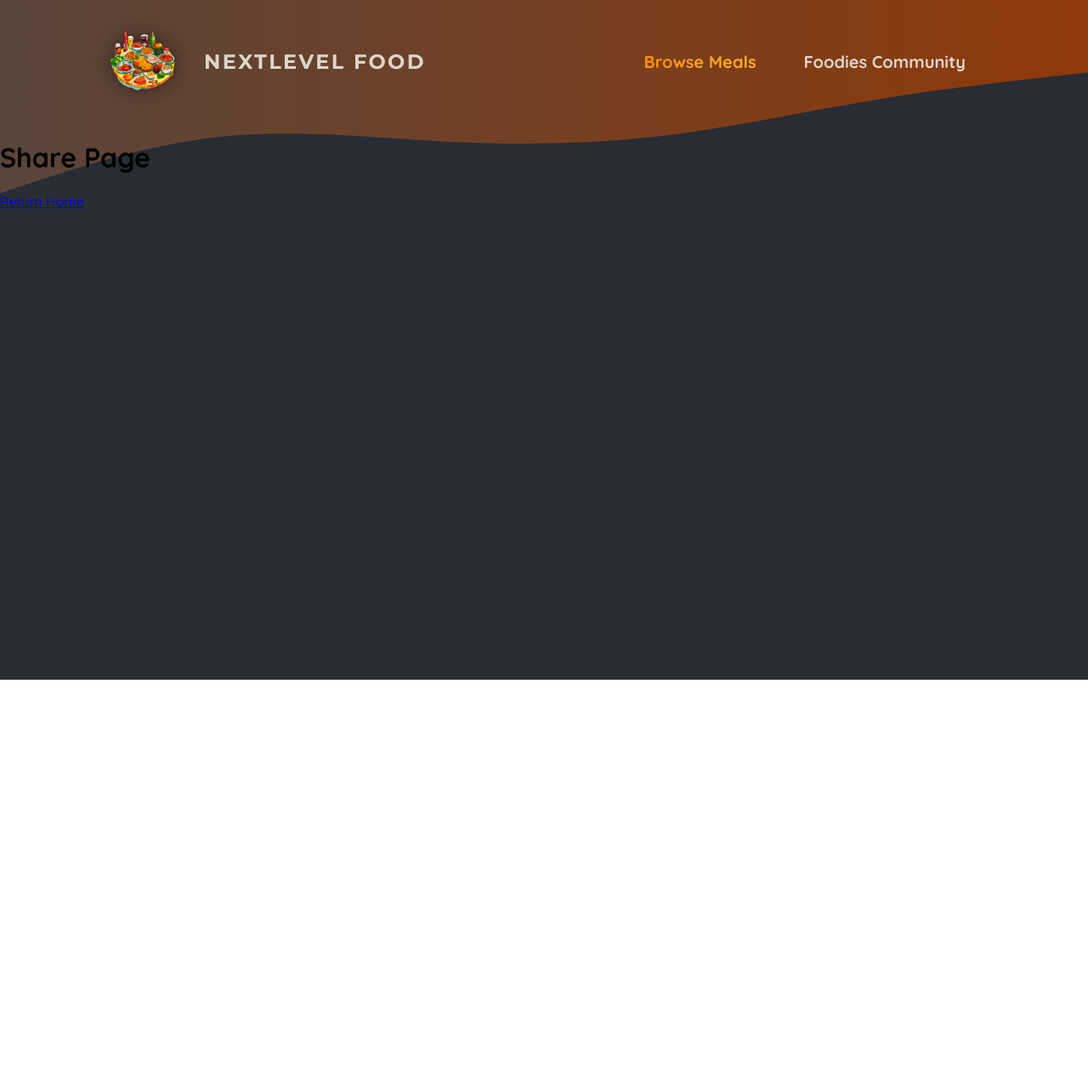
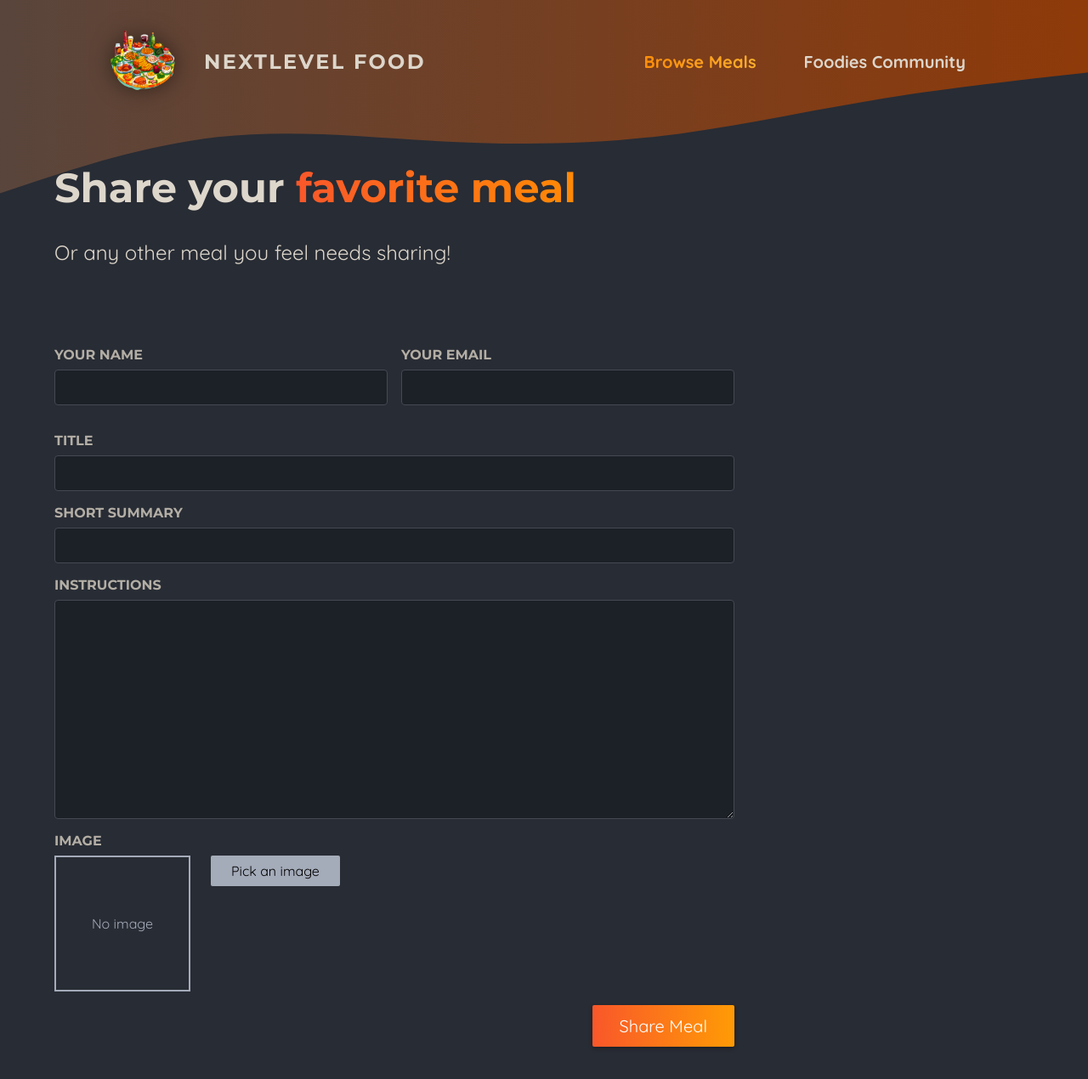
Before and after one commit to kingastanek/next-js-14, a Next.js app: page /meals/share in a window 1280 px wide. Shown: the top 1270 px of the page at 85% size. Before the commit the page ends 800 px from the top, so only its background shows below. Built offline with nearby package versions, Linux system fonts and the light colour scheme.

Commit message:
Add ImagePicker component to the form

```diff
--- a/app/meals/share/page.js
+++ b/app/meals/share/page.js
@@ -1,12 +1,50 @@
-import Link from "next/link";
+import ImagePicker from "@/components/meals/image-picker";
+import classes from "./page.module.css";
 
-export default function Share() {
+export default function ShareMealPage() {
   return (
-    <main>
-      <h1>Share Page</h1>
-      <p>
-        <Link href="/">Return Home</Link>
-      </p>
-    </main>
+    <>
+      <header className={classes.header}>
+        <h1>
+          Share your <span className={classes.highlight}>favorite meal</span>
+        </h1>
+        <p>Or any other meal you feel needs sharing!</p>
+      </header>
+      <main className={classes.main}>
+        <form className={classes.form}>
+          <div className={classes.row}>
+            <p>
+              <label htmlFor="name">Your name</label>
+              <input type="text" id="name" name="name" required />
+            </p>
+            <p>
+              <label htmlFor="email">Your email</label>
+              <input type="email" id="email" name="email" required />
+            </p>
+          </div>
+          <p>
+            <label htmlFor="title">Title</label>
+            <input type="text" id="title" name="title" required />
+          </p>
+          <p>
+            <label htmlFor="summary">Short Summary</label>
+            <input type="text" id="summary" name="summary" required />
+          </p>
+          <p>
+            <label htmlFor="instructions">Instructions</label>
+            <textarea
+              id="instructions"
+              name="instructions"
+              rows="10"
+              required
+            ></textarea>
+          </p>
+          <ImagePicker label="Image" name="image" />
+          <p className={classes.actions}>
+            <button type="submit">Share Meal</button>
+          </p>
+        </form>
+      </main>
+    </>
   );
 }
--- /dev/null
+++ b/app/meals/share/page.module.css
@@ -0,0 +1,98 @@
+.header {
+  gap: 3rem;
+  margin: 3rem auto 5rem auto;
+  width: 90%;
+  max-width: 75rem;
+  color: #ddd6cb;
+  font-size: 1.5rem;
+}
+
+.header h1 {
+  font-family: "Montserrat", sans-serif;
+}
+
+.highlight {
+  background: linear-gradient(90deg, #f9572a, #ff8a05);
+  background-clip: text;
+  -webkit-background-clip: text;
+  -webkit-text-fill-color: transparent;
+}
+
+.main {
+  width: 90%;
+  max-width: 75rem;
+  margin: 3rem auto;
+  color: white;
+}
+
+.form {
+  max-width: 50rem;
+}
+
+.form label {
+  display: block;
+  margin-bottom: 0.5rem;
+  font-size: 1rem;
+  font-family: "Montserrat", sans-serif;
+  text-transform: uppercase;
+  color: #b3aea5;
+  font-weight: bold;
+}
+
+.form input,
+.form textarea {
+  display: block;
+  width: 100%;
+  padding: 0.5rem 1rem;
+  border-radius: 4px;
+  border: 1px solid #454952;
+  background: #1c2027;
+  font-size: 1.25rem;
+  font-family: "Montserrat", sans-serif;
+  color: #ddd6cb;
+}
+
+.form input:focus,
+.form textarea:focus {
+  outline-color: #f99f2a;
+  background-color: #1f252d;
+}
+
+.row {
+  display: flex;
+  gap: 1rem;
+}
+
+.row p {
+  width: 100%;
+}
+
+.actions {
+  text-align: right;
+}
+
+.actions button {
+  border: 0;
+  padding: 0.75rem 2rem;
+  background: linear-gradient(90deg, #f9572a, #ff9b05);
+  border: none;
+  color: #ffffff;
+  border-radius: 2px;
+  cursor: pointer;
+  font: inherit;
+  font-size: 1.25rem;
+  box-shadow: 0 2px 5px rgba(0, 0, 0, 0.3);
+}
+
+.actions button:hover,
+.actions button:focus {
+  background: linear-gradient(90deg, #fd4715, #f9b241);
+}
+
+.actions button:disabled,
+.actions button:hover:disabled,
+.actions button:focus:disabled {
+  background: #ccc;
+  color: #979797;
+  cursor: not-allowed;
+}
--- /dev/null
+++ b/components/meals/image-picker.js
@@ -0,0 +1,63 @@
+"use client";
+import { useRef, useState } from "react";
+import classes from "./image-picker.module.css";
+import Image from "next/image";
+
+export default function ImagePicker({ label, name }) {
+  const inputRef = useRef();
+
+  const [pickedImage, setPickedImage] = useState(null);
+
+  const handlePickClick = () => {
+    inputRef.current.click();
+  };
+
+  const handlaInputChange = () => {
+    const file = inputRef.current.files[0];
+
+    if (file) {
+      const reader = new FileReader();
+
+      reader.onload = () => {
+        setPickedImage(reader.result);
+      };
+
+      reader.readAsDataURL(file);
+    } else {
+      setPickedImage(null);
+      return;
+    }
+  };
+
+  return (
+    <div className={classes.picker}>
+      <label htmlFor={name}>{label}</label>
+      <div className={classes.controls}>
+        <div className={classes.preview}>
+          {pickedImage ? (
+            <Image src={pickedImage} alt="Picked image" fill />
+          ) : (
+            <p>No image</p>
+          )}
+        </div>
+        <input
+          type="file"
+          id={name}
+          name={name}
+          accept="image/png, image/jpeg"
+          className={classes.input}
+          ref={inputRef}
+          onChange={handlaInputChange}
+          required
+        />
+        <button
+          type="button"
+          className={classes.button}
+          onClick={handlePickClick}
+        >
+          Pick an image
+        </button>
+      </div>
+    </div>
+  );
+}
--- /dev/null
+++ b/components/meals/image-picker.module.css
@@ -0,0 +1,45 @@
+.controls {
+  display: flex;
+  align-items: flex-start;
+  gap: 1.5rem;
+  margin-bottom: 1rem;
+}
+
+.picker .input {
+  display: none;
+}
+
+.picker .button {
+  border: 0;
+  padding: 0.5rem 1.5rem;
+  background: #a4abb9;
+  border-radius: 2px;
+  cursor: pointer;
+  font: inherit;
+}
+
+.picker .button:hover,
+.picker .button:focus {
+  background: #b3b9c6;
+}
+
+.preview {
+  width: 10rem;
+  height: 10rem;
+  border: 2px solid #a4abb9;
+  display: flex;
+  justify-content: center;
+  align-items: center;
+  text-align: center;
+  color: #a4abb9;
+  position: relative;
+}
+
+.preview p {
+  margin: 0;
+  padding: 1rem;
+}
+
+.preview img {
+  object-fit: cover;
+}
```
